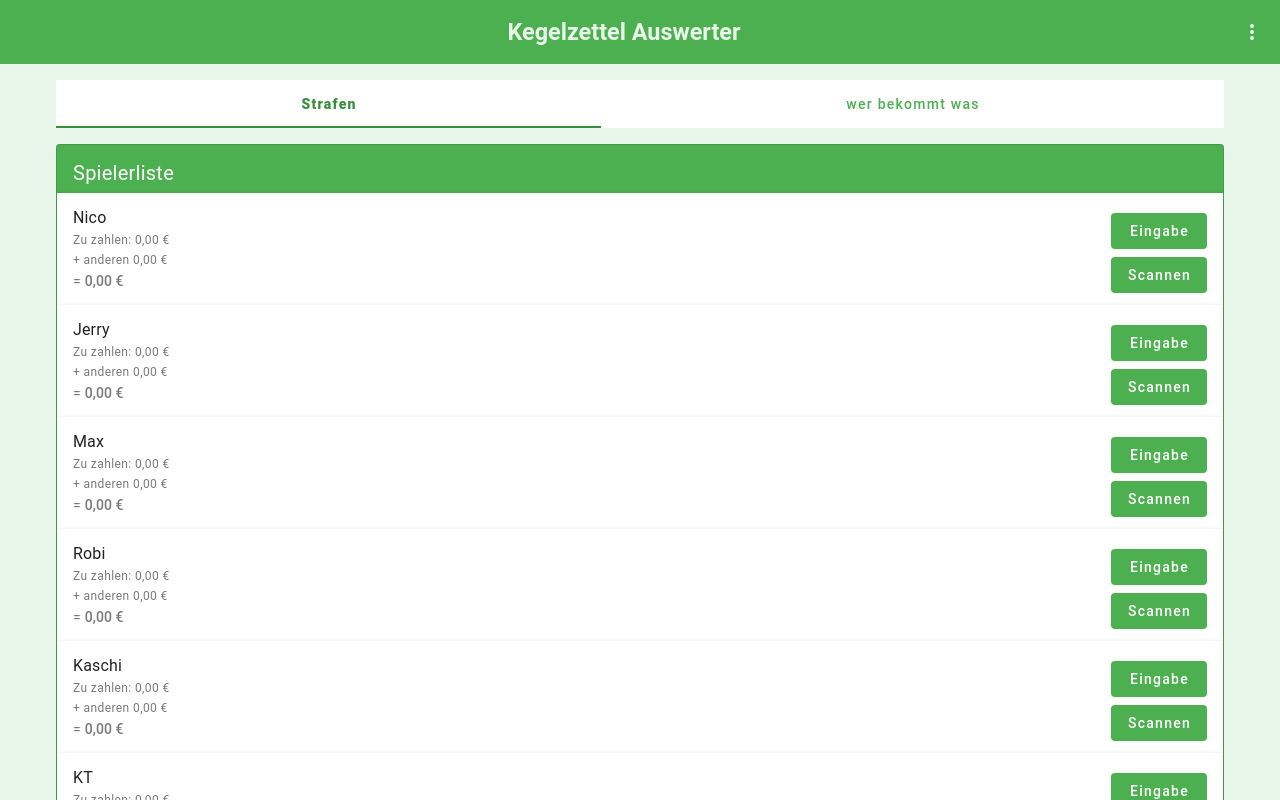
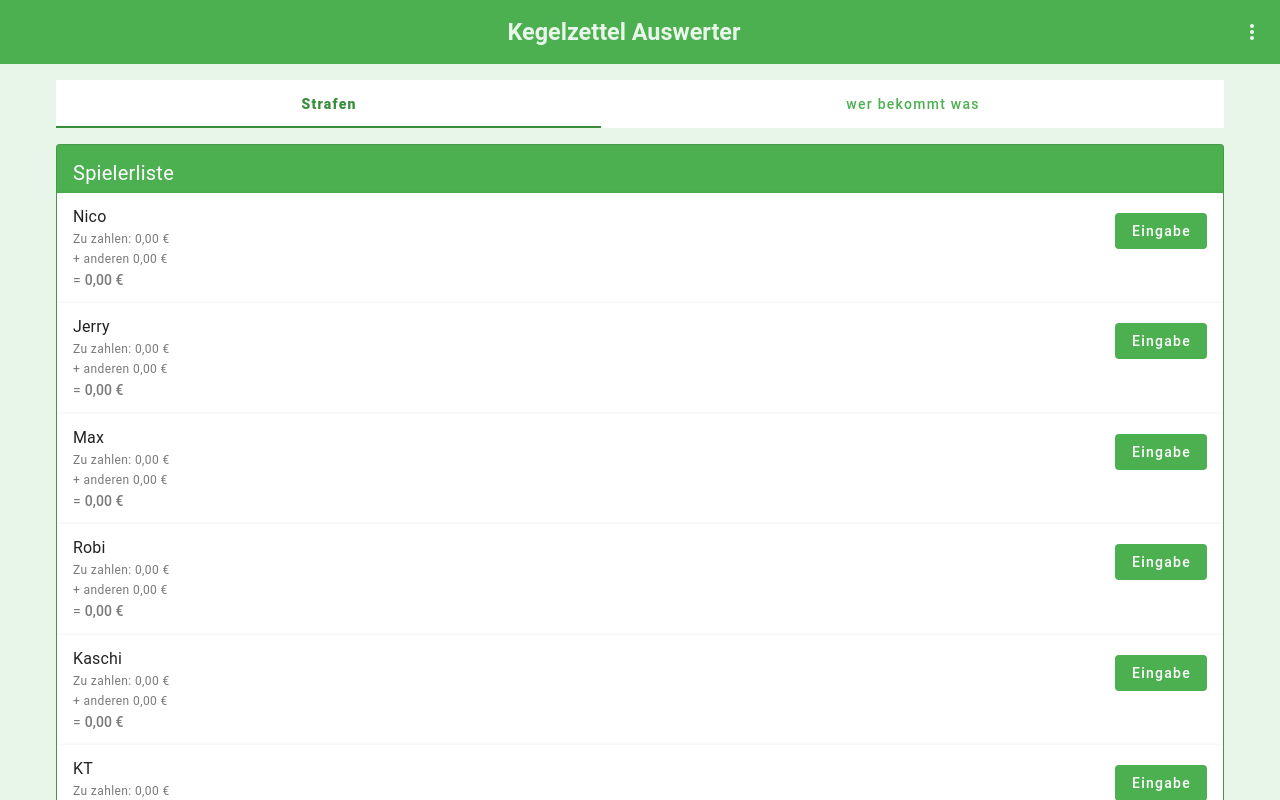
Before and after one commit to NicoG11/kegelzettelauswertung, a Vue app: page / in a window 1280 px wide. Shown: the top 800 px of the page. Built offline with nearby package versions, Linux system fonts and the light colour scheme.

Commit message:
update readme, disable scann button for this version

```diff
--- a/src/components/Playerlist.vue
+++ b/src/components/Playerlist.vue
@@ -34,7 +34,7 @@ function geheZuManuelSeite(spieler) {
             <template v-slot:append>
                 <div class="d-flex flex-column ga-2">
                     <v-btn flat size="default" @click="geheZuManuelSeite(spieler)">Eingabe</v-btn>
-                    <v-btn flat size="default" @click="geheZuScannSeite(spieler)">Scannen</v-btn>
+                    <!-- <v-btn flat size="default" @click="geheZuScannSeite(spieler)">Scannen</v-btn> -->
                 </div>
             </template>
         </v-list-item>
```
Also changed, not shown: 1 other file (tests, documents, lock files or other folders).
